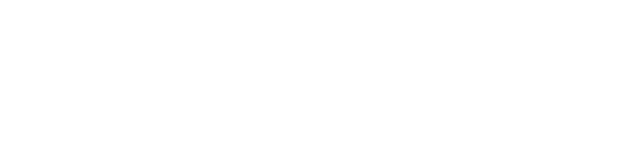
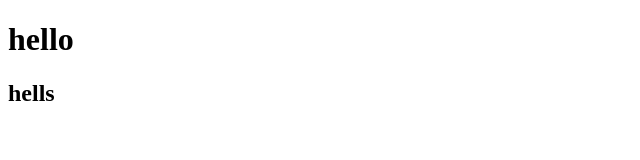
Before and after one commit to Baraa-Sh02/crap-portfolio, a plain HTML site: page index.html in a window 1280 px wide. Shown: the whole page, without its empty margins (0-640 px from the left). Drawn offline with Linux system fonts and the light colour scheme.

Commit message:
added index-html

```diff
--- a/index.html
+++ b/index.html
@@ -6,6 +6,7 @@
     <title>crap porfolio</title>
 </head>
 <body>
-
+    <h1>hello</h1>
+    <h2>hells</h2>
 </body>
 </html>
```
